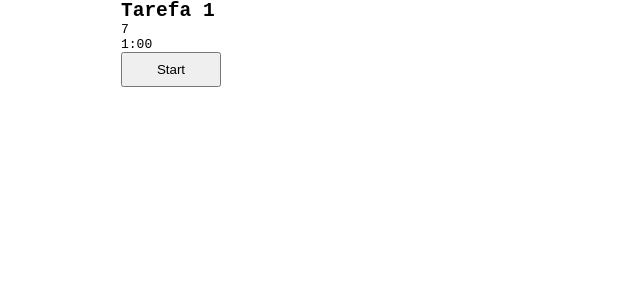
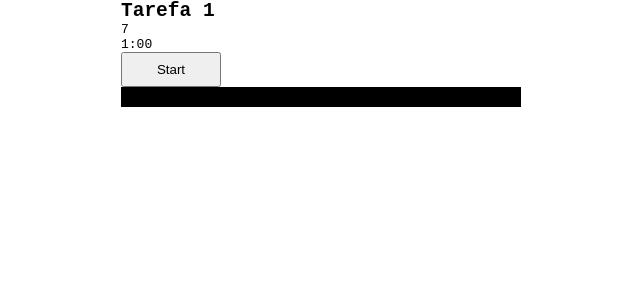
Before and after one commit to jrbytes/pomodoro-web, a React (Create React App) app: page / in a window 1280 px wide. Shown: the top 300 px of the page, without its empty margins (19-659 px from the left). Built offline with nearby package versions, Linux system fonts and the light colour scheme.

Commit message:
Incremented status bar.

```diff
--- a/src/App.css
+++ b/src/App.css
@@ -7,3 +7,9 @@ button {
   width: 100px;
   height: 35px;
 }
+
+.progress-bar {
+  width: 400px;
+  height: 20px;
+  background-color: black;
+}
--- a/src/App.js
+++ b/src/App.js
@@ -65,7 +65,14 @@ function App() {
     }
   }, [countdownValue])
 
+  const progressBar = useMemo(() => {
+    if (countdownValue > 0) {
+      return <div className='progress-bar'></div>
+    }
+  }, [countdownValue])
+
   return (
+    <>
       <div className='container'>
         <h2>{pomo.title}</h2>
         <span>{pomo.realizedPomos}</span>
@@ -85,7 +92,10 @@ function App() {
         >
           Continue
         </button>}
+
+        {progressBar}
       </div>
+    </>
   )
 }
 
```
Lines whose indentation alone changed are shown as unchanged.
